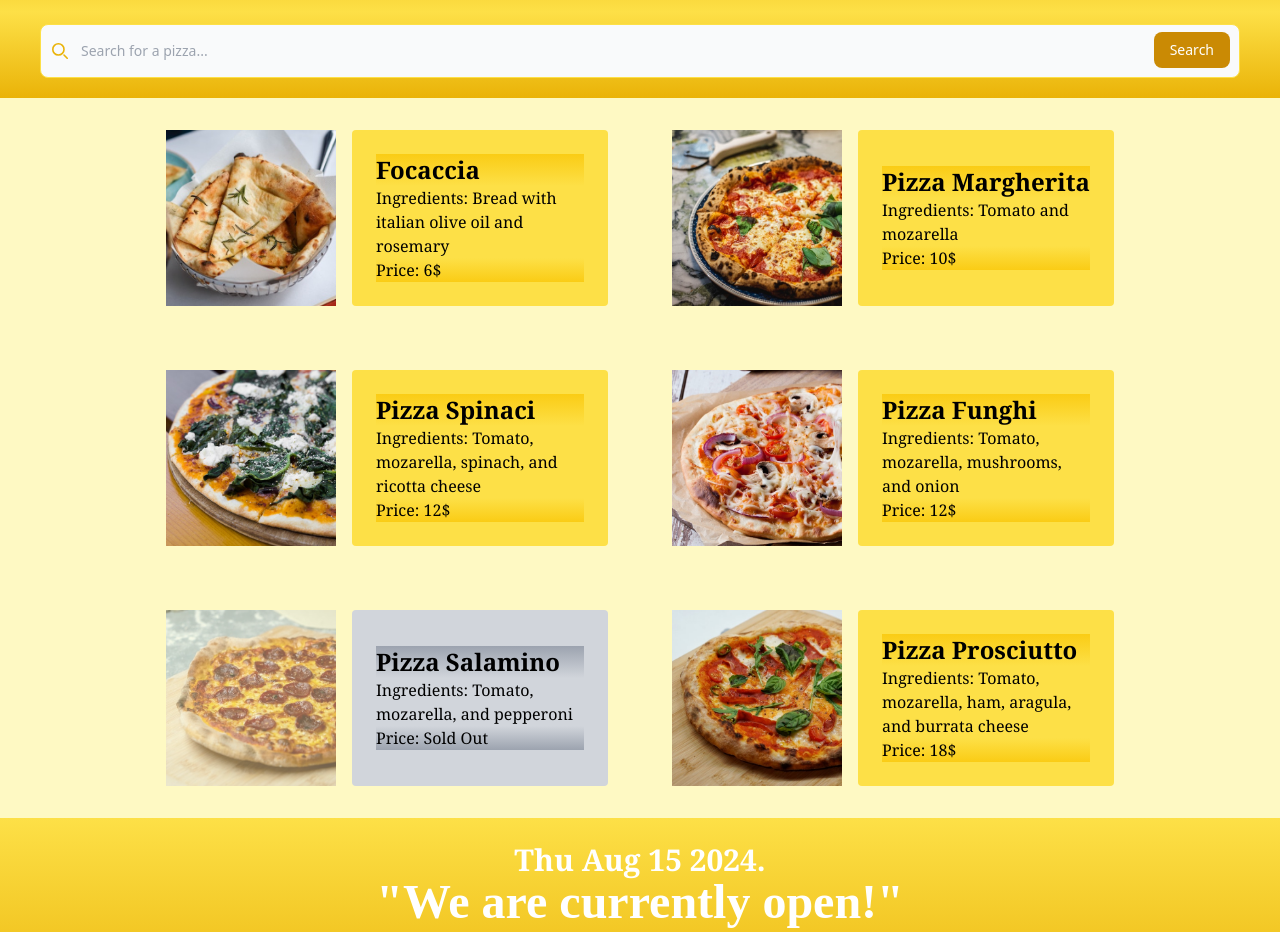
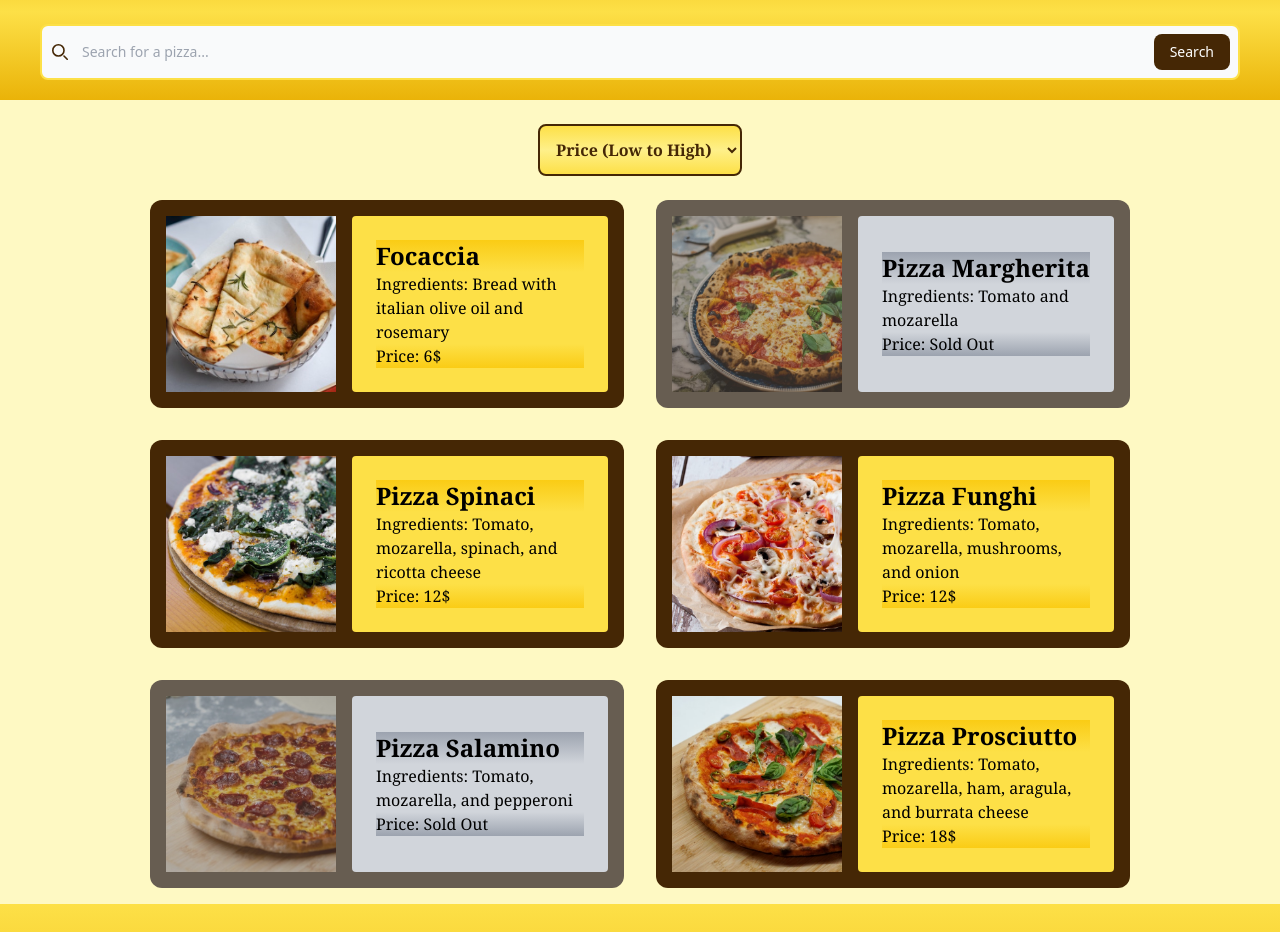
Before and after one commit to saadan1234/ReactApp, a React (Vite) app in the folder MyApp/: page / in a window 1280 px wide. Shown: the part 80-1012 px from the top of the page. Built offline with nearby package versions, Linux system fonts and the light colour scheme; a web font is replaced by a local one.

Commit message:
CSS Tweaking

```diff
--- a/MyApp/components/mainComponents.jsx
+++ b/MyApp/components/mainComponents.jsx
@@ -11,17 +11,17 @@ function flashCards(setShowFlashcard){
 
 
 export function App() {
-
+    const [sortBy, setSortBy] = useState("asc");
 
     const [showFlashcard, setShowFlashcard] = useState(false);
-
 
     return (
         <div className="bg-yellow-100 flex flex-col min-h-screen">
             <Header />
             <SearchBar />
+            <Filter sortBy={sortBy} setSortBy={setSortBy}/>
             <div className="flex-grow">
-                <Menu />
+                <Menu sortBy={sortBy}/>
             </div>
             <Footer setShowFlashcard={setShowFlashcard} />
             {showFlashcard && <FlashCard setShowFlashcard={setShowFlashcard} />}
@@ -31,26 +31,32 @@ export function App() {
 
 
 
-export function Menu() {
+export function Menu({ sortBy }) {
+    let sortedData = [...pizzaData]; // create a copy to avoid mutating the original array
+
+    if (sortBy === "pop") {
+      // Assuming you have popularity data, otherwise this will render the default order
+      sortedData = pizzaData;
+    } else if (sortBy === "asc") {
+      sortedData.sort((a, b) => a.price - b.price);
+    } else if (sortBy === "dec") {
+      sortedData.sort((a, b) => b.price - a.price);
+    }
+
     return (
-        <div className="flex flex-wrap justify-center">
-            {pizzaData.map((pizzaData) => {
-                return (
-                    <Pizza
-                        key={pizzaData.name}
-                        pizza={pizzaData}
-                    />
-                );
-            })}
-        </div>
+      <div className="flex flex-wrap justify-center">
+        {sortedData.map((pizza) => (
+          <Pizza key={pizza.name} pizza={pizza} />
+        ))}
+      </div>
     );
-}
+  }
 
 export function Pizza({ pizza }) {
     return (
         <>
             {pizza.soldOut ? (
-                <div className="flex m-4 p-4 align-middle">
+                <div className="flex m-4 p-4 rounded-xl align-middle bg-[#675d51]">
                     <img className={"bg-gray-400 opacity-60"} src={pizza.photoName} alt={pizza.name} width="170px" />
                     <span className="content-center ml-4 p-6 rounded bg-gray-300 w-64">
                         <h6 className="font-bold font-serif text-2xl bg-gradient-to-t from-gray-300 to-gray-400">
@@ -63,7 +69,7 @@ export function Pizza({ pizza }) {
                     </span>
                 </div>
             ) : (
-                <div className="flex m-4 p-4 align-middle">
+                <div className="flex m-4 p-4 rounded-xl align-middle bg-[#452705]">
                     <img src={pizza.photoName} alt={pizza.name} width="170px" />
                     <span className="content-center ml-4 p-6 rounded bg-yellow-300 w-64">
                         <h6 className="font-bold font-serif text-2xl bg-gradient-to-t from-yellow-300 to-yellow-400">
@@ -89,22 +95,33 @@ export function SearchBar(){
         <label htmlFor="search" className="mb-2 text-sm font-medium text-yellow-900 sr-only dark:text-white">Search</label>
     <div className="mx-10 relative">
         <div className="absolute inset-y-0 start-0 flex items-center ps-3 pointer-events-none">
-            <svg className="w-4 h-4 text-yellow-500 dark:text-gray-600" aria-hidden="true" xmlns="http://www.w3.org/2000/svg" fill="none" viewBox="0 0 20 20">
+            <svg className="w-4 h-4 text-[#452705] dark:text-gray-600" aria-hidden="true" xmlns="http://www.w3.org/2000/svg" fill="none" viewBox="0 0 20 20">
                 <path stroke="currentColor" strokeLinecap="round" strokeLinejoin="round" strokeWidth="2" d="m19 19-4-4m0-7A7 7 0 1 1 1 8a7 7 0 0 1 14 0Z"/>
             </svg>
         </div>
         <input value={searchQuery}
                     onChange={(e)=>setSearchQuery(e.target.value)}
-                    placeholder="Search for a pizza..." type="search" id="search" className="block w-full p-4 ps-10 text-sm text-yellow-900 border border-yellow-300 rounded-lg bg-gray-50 focus:ring-yellow-500 focus:border-yellow-500 dark:bg-yellow-700 dark:border-yellow-600 dark:placeholder-gray-400 dark:text-white dark:focus:ring-yellow-500 dark:focus:border-yellow-500" required />
-        <button type="submit" className="text-white absolute end-2.5 bottom-2.5 bg-yellow-600 hover:bg-yellow-600 focus:ring-4 focus:outline-none focus:ring-yellow-300 font-medium rounded-lg text-sm px-4 py-2 dark:bg-yellow-600 dark:hover:bg-yellow-700 dark:focus:ring-yellow-800">Search</button>
+                    placeholder="Search for a pizza..." type="search" id="search" className="block w-full p-4 ps-10 text-sm text-yellow-900 border-2 border-[#452705] border-yellow-300 rounded-lg bg-gray-50 focus:ring-yellow-500 focus:border-yellow-500 dark:bg-yellow-700 dark:border-yellow-600 dark:placeholder-gray-400 dark:text-white dark:focus:ring-yellow-500 dark:focus:border-yellow-500" required />
+        <button type="submit" className="text-white absolute end-2.5 bottom-2.5 bg-[#452705] hover:bg-yellow-600 focus:ring-4 focus:outline-none focus:ring-yellow-300 font-medium rounded-lg text-sm px-4 py-2 dark:bg-yellow-600 dark:hover:bg-yellow-700 dark:focus:ring-yellow-800">Search</button>
     </div>
         </form>
     </div>)
 }
 
+export function Filter({sortBy, setSortBy}){
+    return ( <div className="flex justify-center font-bold font-serif pt-2 mt-2 rounded-full" >
+        <select className=" text-[#452705] bg-gradient-to-b from-yellow-300 via-yellow-200 to-yellow-300 p-3 m-2 border-2 border-[#452705] rounded-lg" value={sortBy} onChange={e=>setSortBy(e.target.value)} >
+            <option  value="asc">Price (Low to High)</option>
+            <option value="dec">Price (High to Low)</option>
+            <option value="pop">Popularity</option>
+        </select>
+    </div>
+    )
+}
+
 export function Header() {
     return (
-        <header className="font-custom text-center text-6xl text-white  pt-3 py-5 bg-gradient-to-t from-yellow-300 to-yellow-500">
+        <header className="text-[#452705] font-custom text-center text-6xl  pt-3 py-5 bg-gradient-to-t from-yellow-300 to-yellow-500">
             Fusion Pizza Co.
         </header>
     );
@@ -114,14 +131,14 @@ export function Footer({ setShowFlashcard }) {
     const hour = new Date().getHours();
     const isOpen = hour >= 12 && hour <= 23;
     return (
-        <footer className="text-center text-3xl text-white font-bold font-serif p-6 bg-gradient-to-b from-yellow-300 to-yellow-500">
+        <footer className="text-center  text-3xl text-[#452705]  font-bold font-serif p-6 bg-gradient-to-b from-yellow-300 to-yellow-500">
             {new Date().toDateString()}.
             {isOpen ? (
                 <>
-                    <p className='font-custom text-5xl'>"We are currently open!"</p>
+                    <p className='font-custom text-5xl text-[#452705] '>"We are currently open!"</p>
                     <button
                         type="button"
-                        className="m-5 text-gray-900 bg-gradient-to-r from-yellow-200 via-yellow-400 to-yellow-200 hover:bg-gradient-to-b focus:ring-10 focus:outline-2 focus:ring-yellow-950 dark:focus:ring-yellow-800 shadow-lg shadow-yellow-500/50 dark:shadow-lg dark:shadow-yellow-800/80 font-medium rounded-full text-2xl px-5 py-2.5 text-center me-2 mb-2"
+                        className="m-5 text-white bg-gradient-to-r from-[#452705] via-yellow-700 to-[#452705] hover:bg-gradient-to-b focus:ring-10 focus:outline-2 focus:ring-yellow-950 dark:focus:ring-yellow-800 shadow-lg shadow-yellow-500/50 dark:shadow-lg dark:shadow-yellow-800/80 font-medium rounded-full text-2xl px-5 py-2.5 text-center me-2 mb-2"
                         onClick={() => flashCards(setShowFlashcard)}
                     >
                         Order Now
@@ -129,10 +146,10 @@ export function Footer({ setShowFlashcard }) {
                 </>
             ) : (
                 <>
-                    <p>"Sorry we are closed!"</p>
+                    <p className='font-custom text-5xl text-[#452705] '>"Sorry we are closed!"</p>
                     <button
                         type="button"
-                        className=" m-5 text-gray-900 bg-gradient-to-r from-yellow-200 via-yellow-400 to-yellow-200 hover:bg-gradient-to-b focus:ring-10 focus:outline-2 focus:ring-yellow-950 dark:focus:ring-yellow-800 shadow-lg shadow-yellow-500/50 dark:shadow-lg dark:shadow-yellow-800/80 font-medium rounded-full text-2xl px-5 py-2.5 text-center me-2 mb-2"
+                        className=" m-5 text-white bg-gradient-to-r from-[#452705] via-yellow-700 to-[#452705] hover:bg-gradient-to-b focus:ring-10 focus:outline-2 focus:ring-yellow-950 dark:focus:ring-yellow-800 shadow-lg shadow-yellow-500/50 dark:shadow-lg dark:shadow-yellow-800/80 font-medium rounded-full text-2xl px-5 py-2.5 text-center me-2 mb-2"
                         onClick={() => flashCards(setShowFlashcard)}
                     >
                         Book Now
--- a/MyApp/public/data.js
+++ b/MyApp/public/data.js
@@ -1,17 +1,17 @@
 const pizzaData = [
-    {
-      name: "Focaccia",
-      ingredients: "Bread with italian olive oil and rosemary",
-      price: 6,
-      photoName: "pizzas/focaccia.jpg",
-      soldOut: false,
-    },
+  {
+    name: "Pizza Salamino",
+    ingredients: "Tomato, mozarella, and pepperoni",
+    price: 15,
+    photoName: "pizzas/salamino.jpg",
+    soldOut: true,
+  },
     {
       name: "Pizza Margherita",
       ingredients: "Tomato and mozarella",
       price: 10,
       photoName: "pizzas/margherita.jpg",
-      soldOut: false,
+      soldOut: true,
     },
     {
       name: "Pizza Spinaci",
@@ -28,12 +28,13 @@ const pizzaData = [
       soldOut: false,
     },
     {
-      name: "Pizza Salamino",
-      ingredients: "Tomato, mozarella, and pepperoni",
-      price: 15,
-      photoName: "pizzas/salamino.jpg",
-      soldOut: true,
+      name: "Focaccia",
+      ingredients: "Bread with italian olive oil and rosemary",
+      price: 6,
+      photoName: "pizzas/focaccia.jpg",
+      soldOut: false,
     },
+
     {
       name: "Pizza Prosciutto",
       ingredients: "Tomato, mozarella, ham, aragula, and burrata cheese",
```
